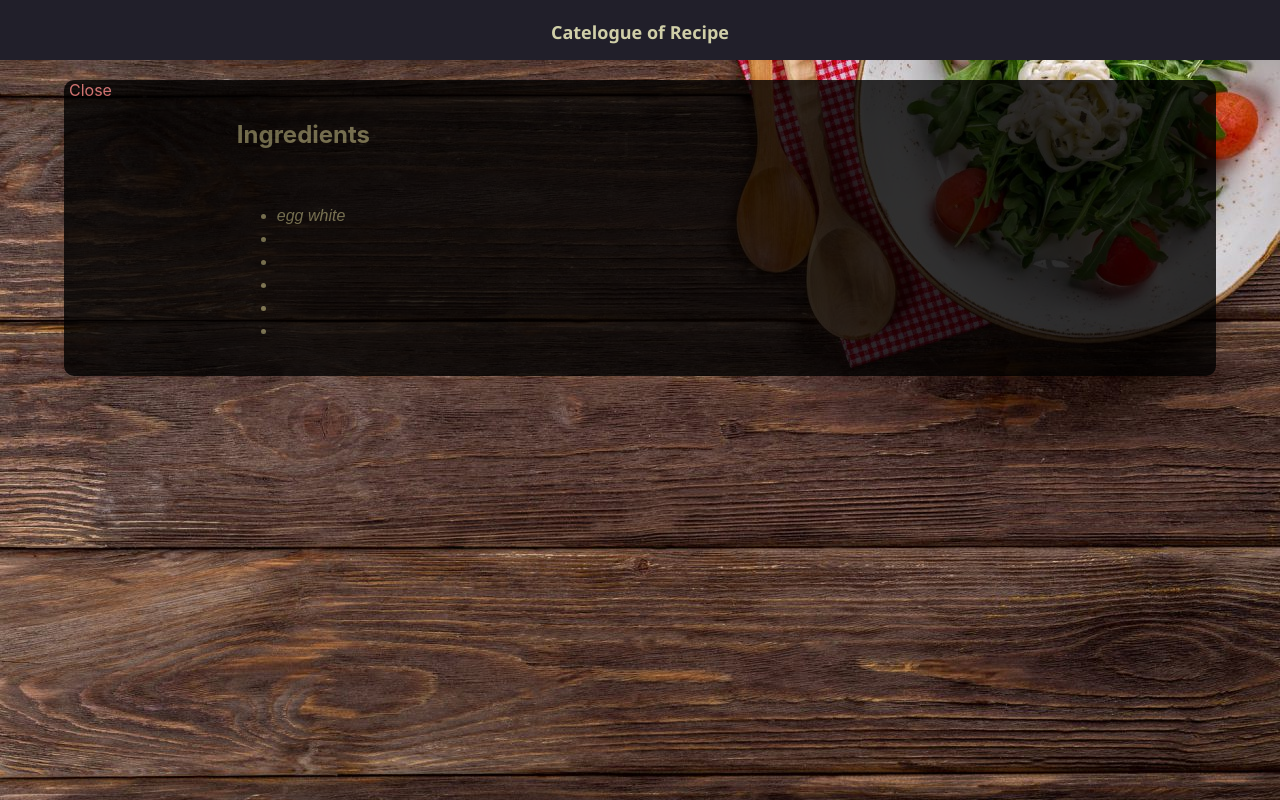
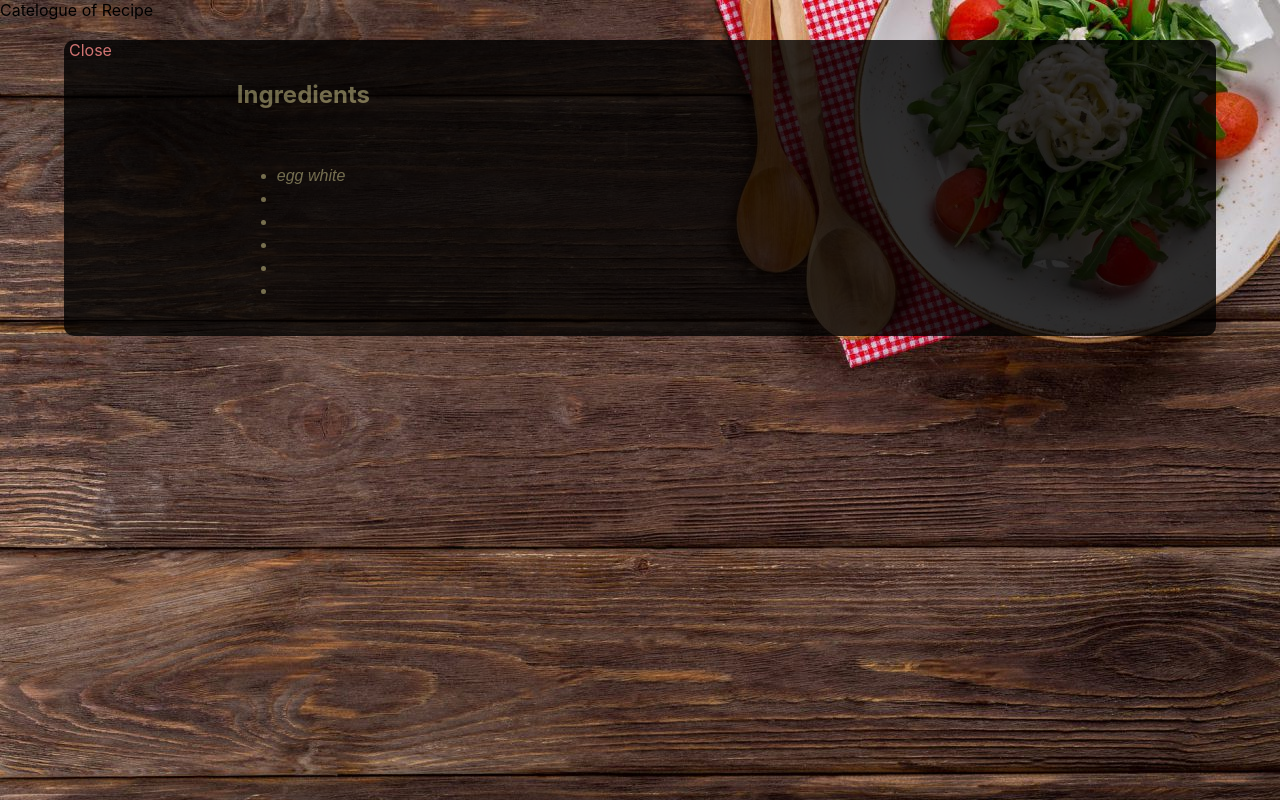
Before and after one commit to verissimohenry/Catalogue-of-Statistics, a React (Create React App) app: page /1 in a window 1280 px wide. Built offline with nearby package versions, Linux system fonts and the light colour scheme.

Commit message:
Modify navbar.js file

```diff
--- a/src/components/NavBar.js
+++ b/src/components/NavBar.js
@@ -1,8 +1,8 @@
 import React from 'react';
-import styles from '../styles/style.module.css';
+import '../styles/style.module.css';
 
 const NavBar = () => (
-  <div className={styles.nav}> Catelogue of Recipe </div>
+  <div className="nav"> Catelogue of Recipe </div>
 );
 
 export default NavBar;
--- a/src/styles/style.module.css
+++ b/src/styles/style.module.css
@@ -23,7 +23,7 @@
 
 .img {
   margin-top: -85px;
-  width: 100%;
+  width: 70%;
   height: auto;
 }
 
```
